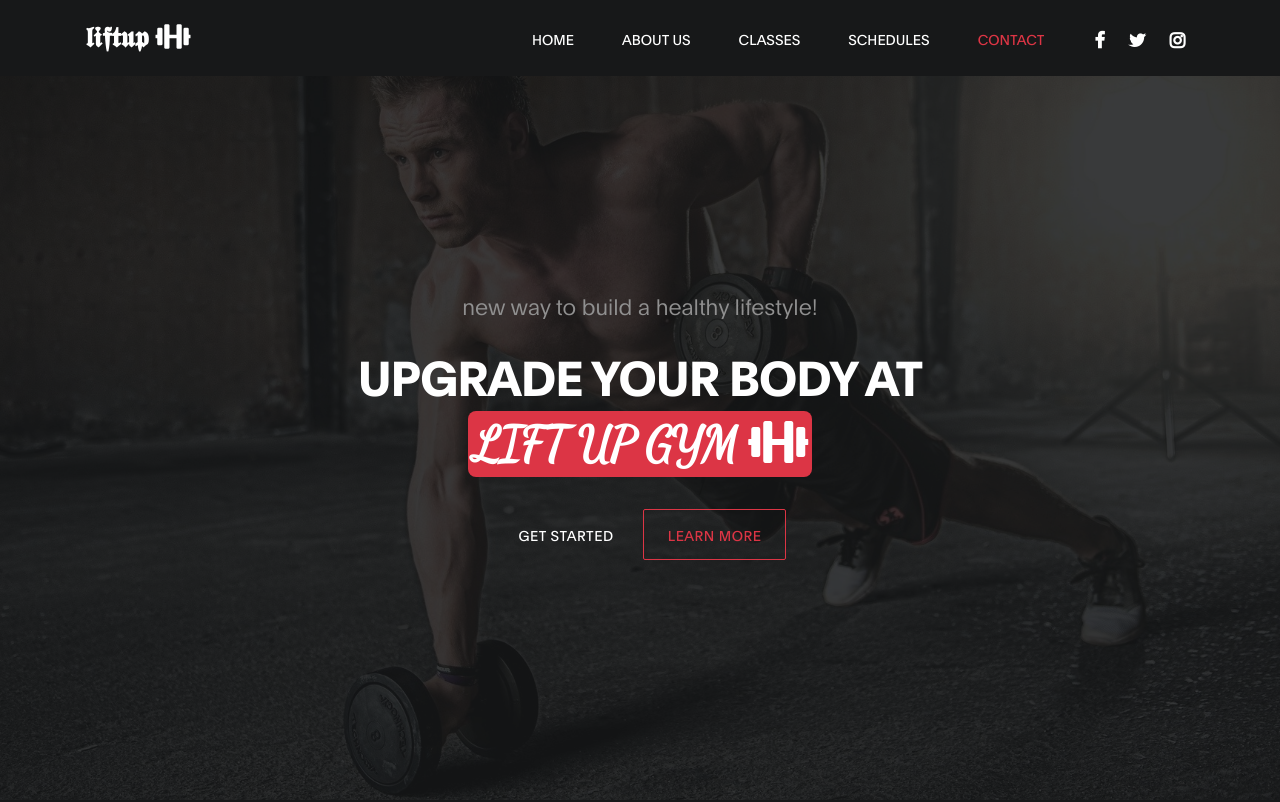
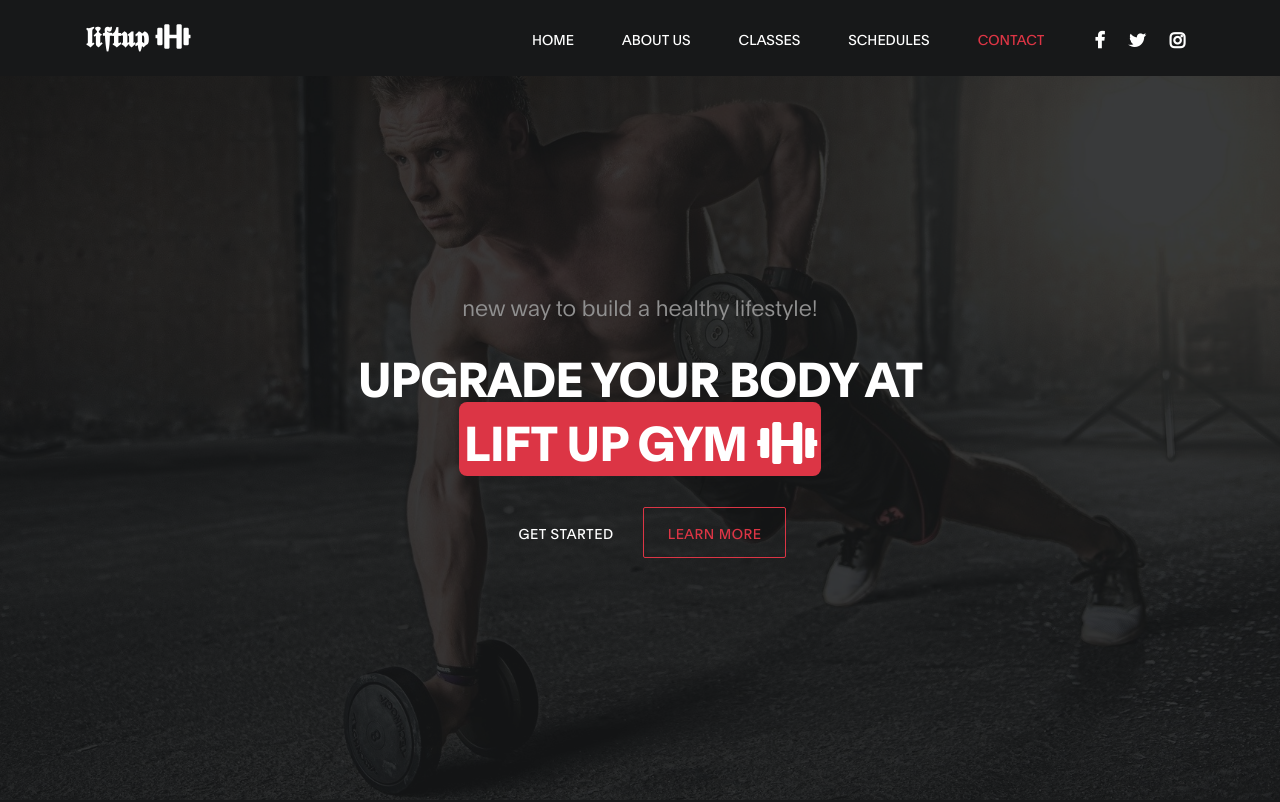
Before and after one commit to jogindrakumar/lift-up, a plain HTML site: page index.html in a window 1280 px wide. Shown: the top 802 px of the page. Drawn offline with Linux system fonts and the light colour scheme.

Commit message:
modified:   index.html

```diff
--- a/index.html
+++ b/index.html
@@ -27,7 +27,7 @@
     <link rel="preconnect" href="https://fonts.gstatic.com" crossorigin>
     <link rel="preconnect" href="https://fonts.googleapis.com">
     <link rel="preconnect" href="https://fonts.gstatic.com" crossorigin>
-    <link href="https://fonts.googleapis.com/css2?family=Dancing+Script&display=swap" rel="stylesheet">
+    <!-- <link href="https://fonts.googleapis.com/css2?family=Dancing+Script&display=swap" rel="stylesheet"> -->
 
     <!-- MAIN CSS -->
     <link rel="stylesheet" href="css/style.css">
@@ -117,7 +117,7 @@
 
                         <h6 data-aos="fade-up" data-aos-delay="300">new way to build a healthy lifestyle!</h6>
 
-                        <h1 class="text-white" data-aos="fade-up" data-aos-delay="500">Upgrade your body at <br> <span style="background-color: #dc3545; padding: 0.3rem; border-radius: 0.5rem;font-family: 'Dancing Script', cursive;">LIFT UP GYM <i class="fas fa-dumbbell"></i></span></h1>
+                        <h1 class="text-white" data-aos="fade-up" data-aos-delay="500">Upgrade your body at <br> <span style="background-color: #dc3545; padding: 0.3rem; border-radius: 0.5rem;">LIFT UP GYM <i class="fas fa-dumbbell"></i></span></h1>
 
                         <a href="#feature" class="btn custom-btn mt-3" data-aos="fade-up" data-aos-delay="600">Get started</a>
 
```
